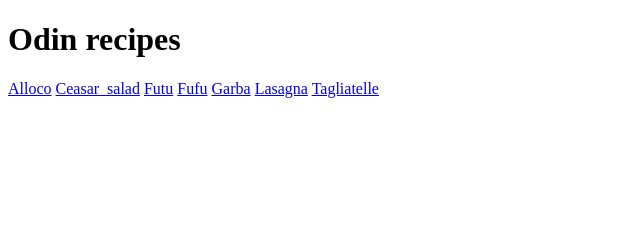
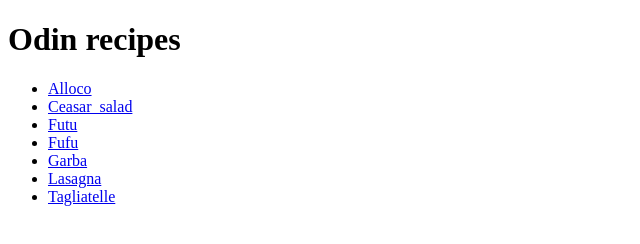
Before and after one commit to redfurie/odin-recipes, a plain HTML site: page index.html in a window 1280 px wide. Shown: the whole page, without its empty margins (0-640 px from the left). Drawn offline with Linux system fonts and the light colour scheme.

Commit message:
Edit link list

```diff
--- a/index.html
+++ b/index.html
@@ -8,13 +8,15 @@
 <body>
     <h1>Odin recipes</h1>
 
-    <a href="recipes/alloco.html">Alloco</a>
-    <a href="recipes/ceasar_salad.html">Ceasar_salad</a>
-    <a href="recipes/futu.html">Futu</a>
-    <a href="recipes/fufu.html">Fufu</a>
-    <a href="recipes/garba.html">Garba</a>
-    <a href="recipes/lasagna.html">Lasagna</a>
-    <a href="recipes/tagliatelle.html">Tagliatelle</a>
+    <ul>
+        <li><a href="recipes/alloco.html">Alloco</a></li>
+        <li><a href="recipes/ceasar_salad.html">Ceasar_salad</a></li>
+        <li><a href="recipes/futu.html">Futu</a></li>
+        <li><a href="recipes/fufu.html">Fufu</a></li>
+        <li><a href="recipes/garba.html">Garba</a></li>
+        <li><a href="recipes/lasagna.html">Lasagna</a></li>
+        <li><a href="recipes/tagliatelle.html">Tagliatelle</a></li>
+    </ul>
 
 
 </body>
```
